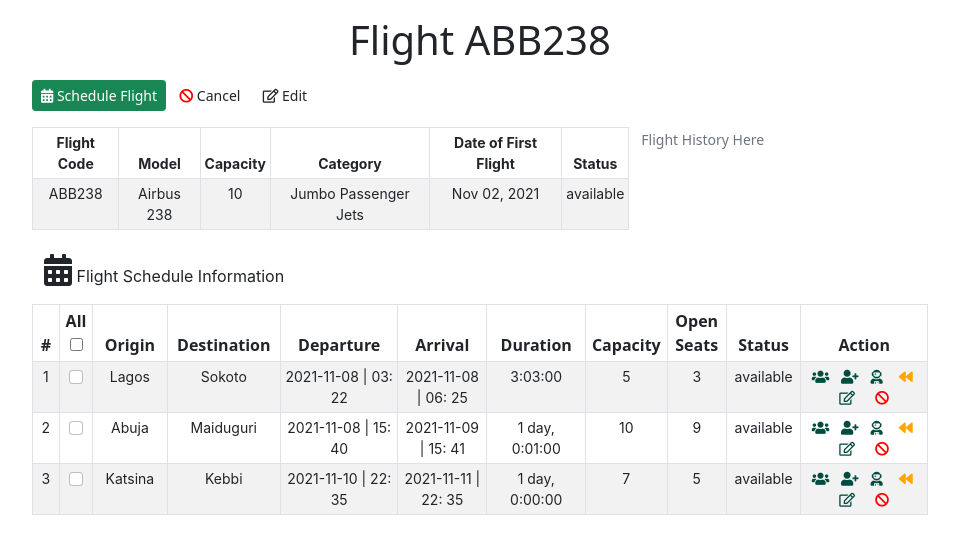
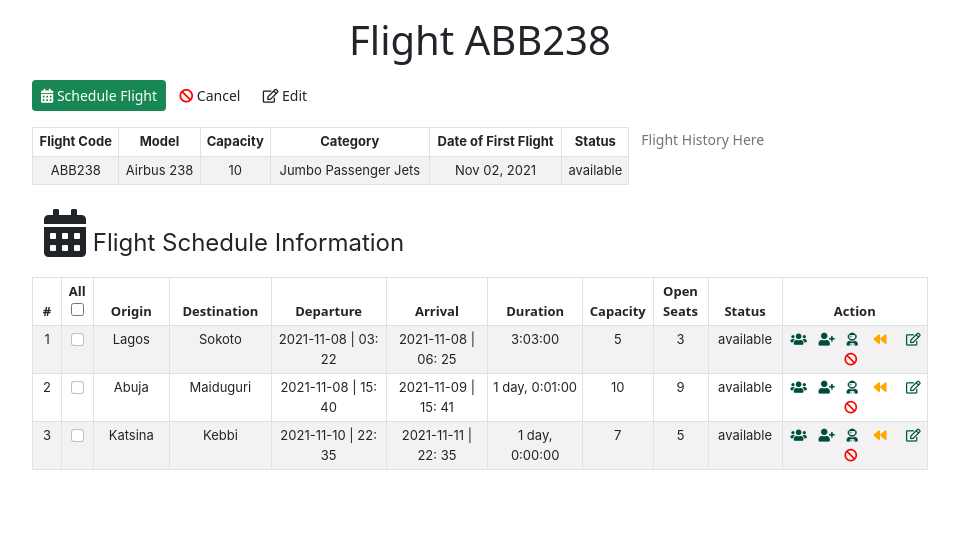
Before and after one commit to wilfred54321/flight_app, a Flask app: page /flights/1 in a window 1280 px wide. Shown: the part 82-636 px from the top of the page, without its empty margins (160-1119 px from the left). Run offline with Flask 2, Linux system fonts and the light colour scheme; data comes from the database, SQL or seed files in the repository; both versions use the stored data as it was after the commit; some libraries are stand-ins or nearby versions.

Commit message:
minor modifications added

```diff
--- a/flight_app/static/main.css
+++ b/flight_app/static/main.css
@@ -13,6 +13,18 @@ body {
   width: auto;
 }
 
+.small{
+  font-size: small;
+}
+.medium{
+  font-size: medium;
+}
+.large{
+  font-size: large;
+}
+.x-large{
+  font-size: x-large;
+}
 .special-font {
   font-family: Salesforce Sans, -apple-system, BlinkMacSystemFont, avenir next,
     avenir, helvetica, helvetica neue, ubuntu, roboto, noto, segoe ui, arial,
--- a/flight_app/templates/flight.html
+++ b/flight_app/templates/flight.html
@@ -88,13 +88,13 @@
 
 
 
-<div class="row special-font m-0 pb-3">
+<div class="row x-large special-font m-0 pb-3">
     <div class="m-0"><i class="fas fa-calendar-alt fa-2x "></i>    Flight Schedule Information</div>
 </div>
 <div class="row">
 {%if flight.schedules%}
     <div class="index_table">
-        <table class="table table-sm text-center table table-striped table-hover table-bordered">
+        <table class="table small table-sm text-center table table-striped table-hover table-bordered">
             <thead class = "special-font-small">
                 <tr>
                     <th  style='width:2%;'>#</th>
```
Also changed, not shown: flight_app/templates/index.html (+4 -4 lines), flight_app/flight_app.db.
